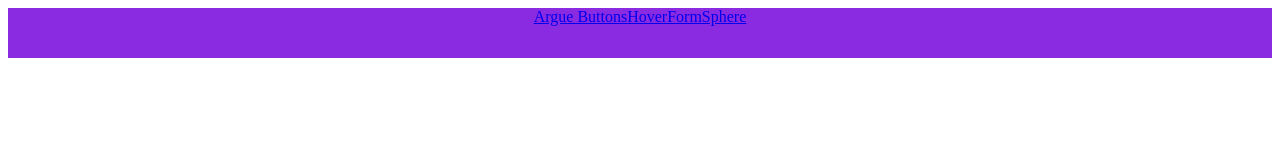
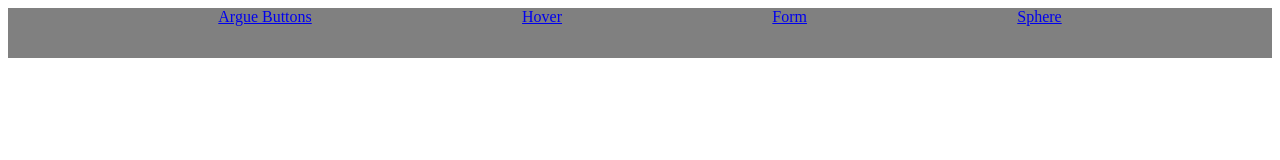
Before and after one commit to jhonymaurad/Assignment-day-3, a plain HTML site: page index.html in a window 1280 px wide. Drawn offline with Linux system fonts and the light colour scheme.

Commit message:
add nav bar

```diff
--- a/main.css
+++ b/main.css
@@ -40,8 +40,9 @@ label,input{
 /* Navbar */
 .nav-container {
     display: flex;
-    justify-content: center;
-    background: #8a2be2;
+    justify-content: space-evenly;
+    background: grey;
+    color: white;
     height: 50px;
     width: 100%;
     position: sticky;
```
